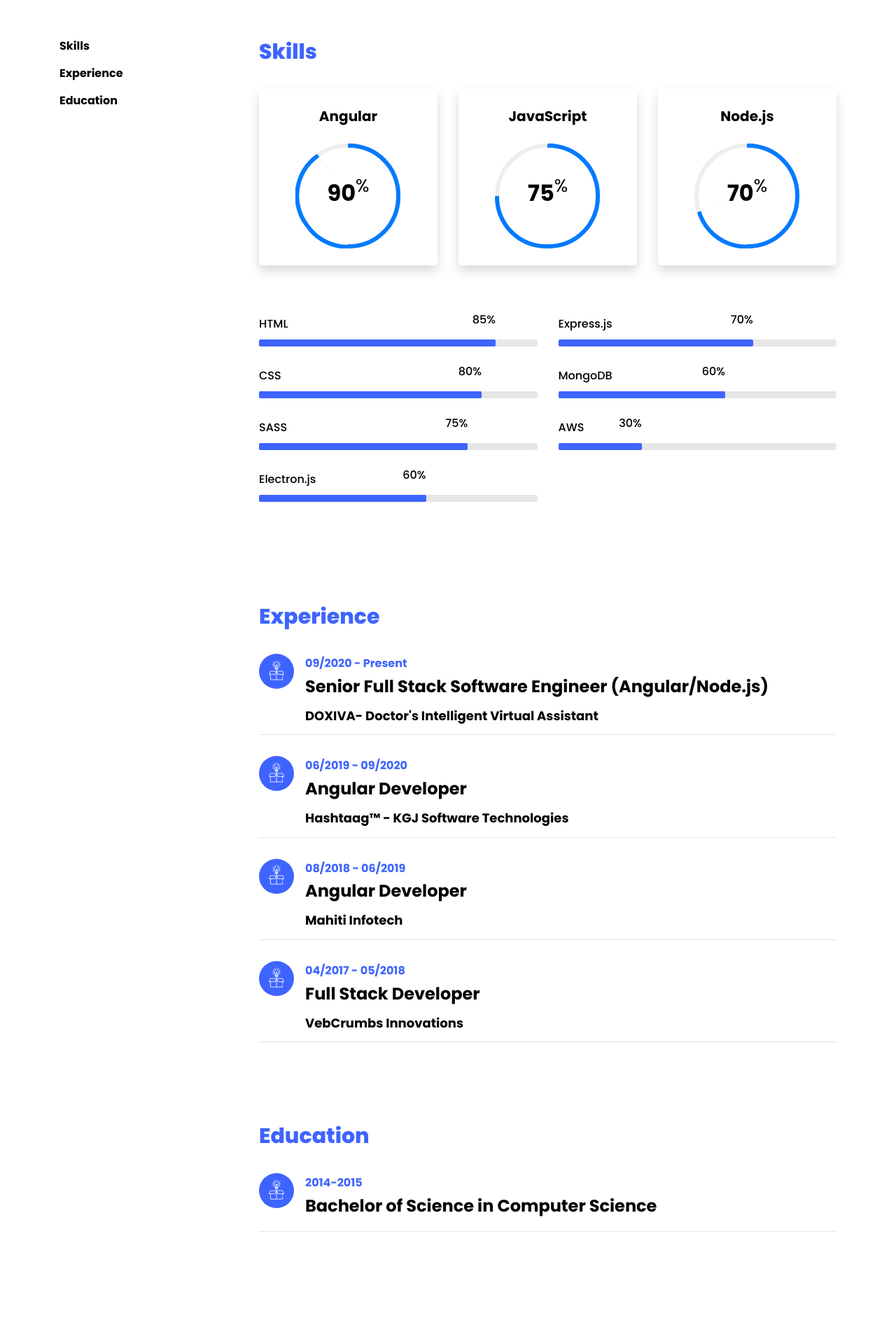
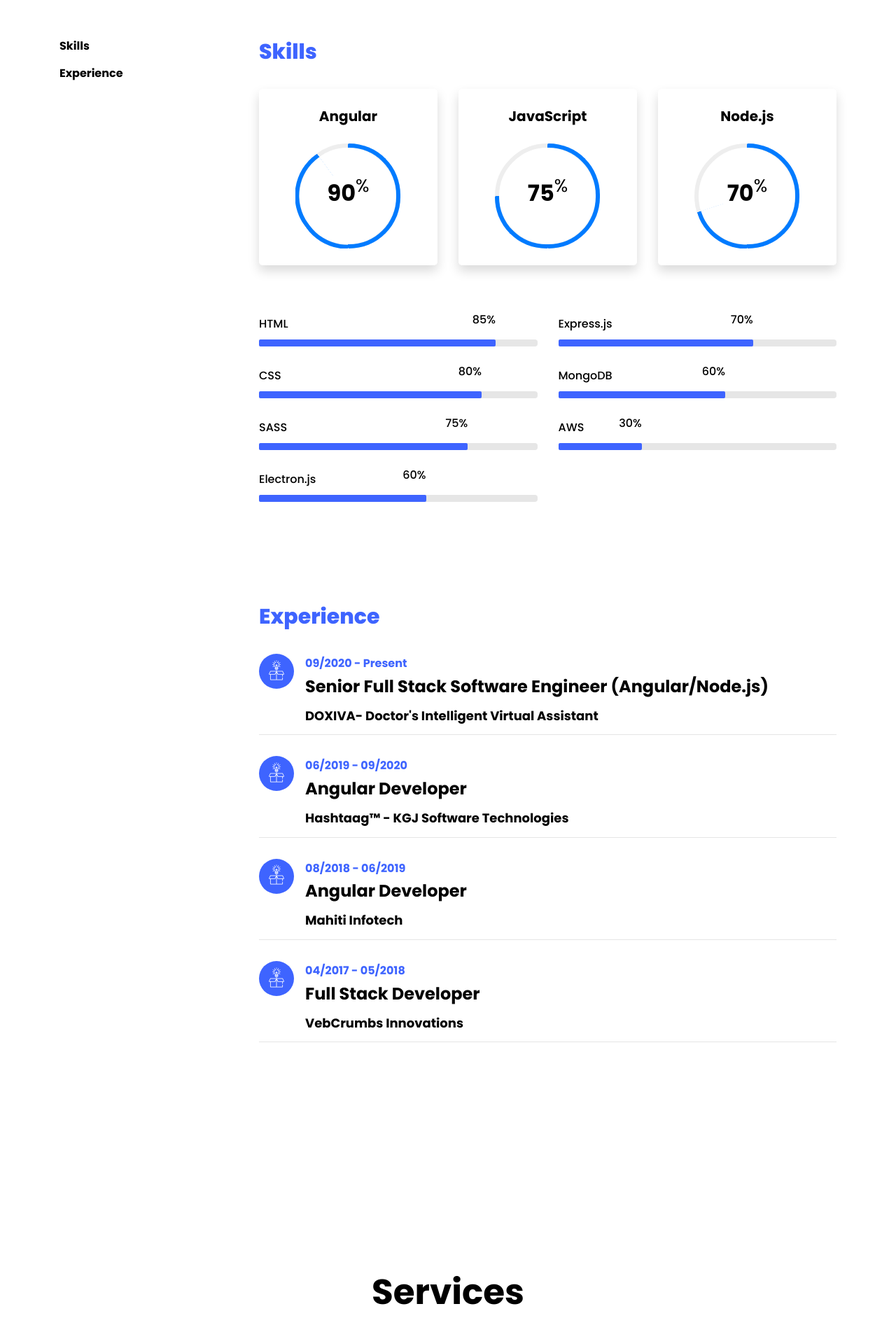
Before and after one commit to Pritampk7/portfolia, an Angular app: page / in a window 1280 px wide. Shown: the part 860-2773 px from the top of the page at 70% size. Built offline with nearby package versions, Linux system fonts and the light colour scheme.

Commit message:
hided education

```diff
--- a/src/app/app.component.html
+++ b/src/app/app.component.html
@@ -77,7 +77,7 @@
 						<ul>
 							<li><a href="#page-3">Skills</a></li>
 							<li><a href="#page-2">Experience</a></li>
-							<li><a href="#page-1">Education</a></li>
+							<!-- <li><a href="#page-1">Education</a></li> -->
 						</ul>
 					</nav>
 				</div>
@@ -169,7 +169,7 @@
 						</ng-container>
 
 					</div>
-					<div id="page-1" class="page one">
+					<!-- <div id="page-1" class="page one">
 						<h2 class="heading">Education</h2>
 						<div class="resume-wrap d-flex ftco-animate">
 							<div
@@ -179,15 +179,15 @@
 							<div class="text pl-3">
 								<span class="date">2014-2015</span>
 								<h2>Bachelor of Science in Computer Science</h2>
-								<!-- <span class="position">Cambridge University</span>
+								<span class="position">Cambridge University</span>
 								<p>A small river named Duden flows by their place and
 									supplies it with the necessary regelialia. It is
 									a paradisematic country, in which roasted parts
-									of sentences fly into your mouth.</p> -->
+									of sentences fly into your mouth.</p>
 							</div>
 						</div>
 
-					</div>
+					</div> -->
 
 				</div>
 			</div>
```
